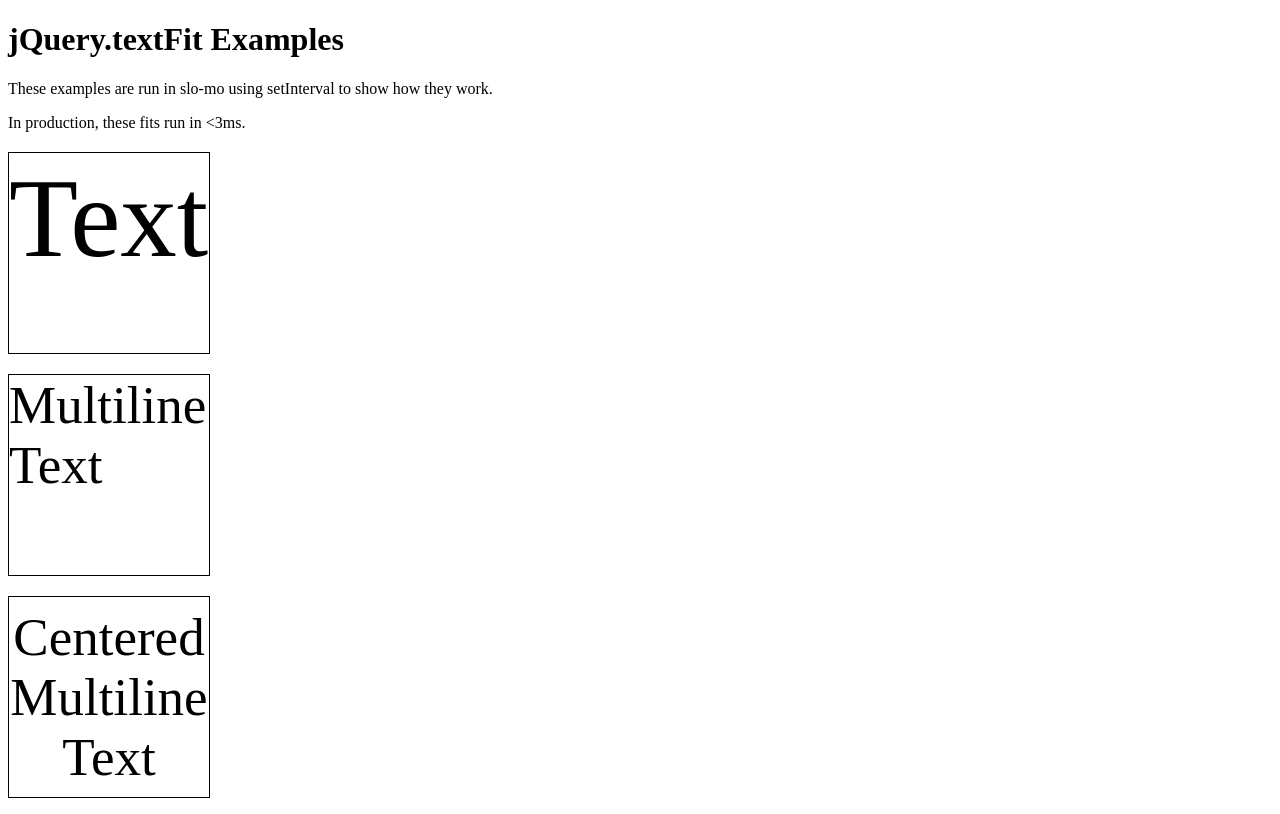
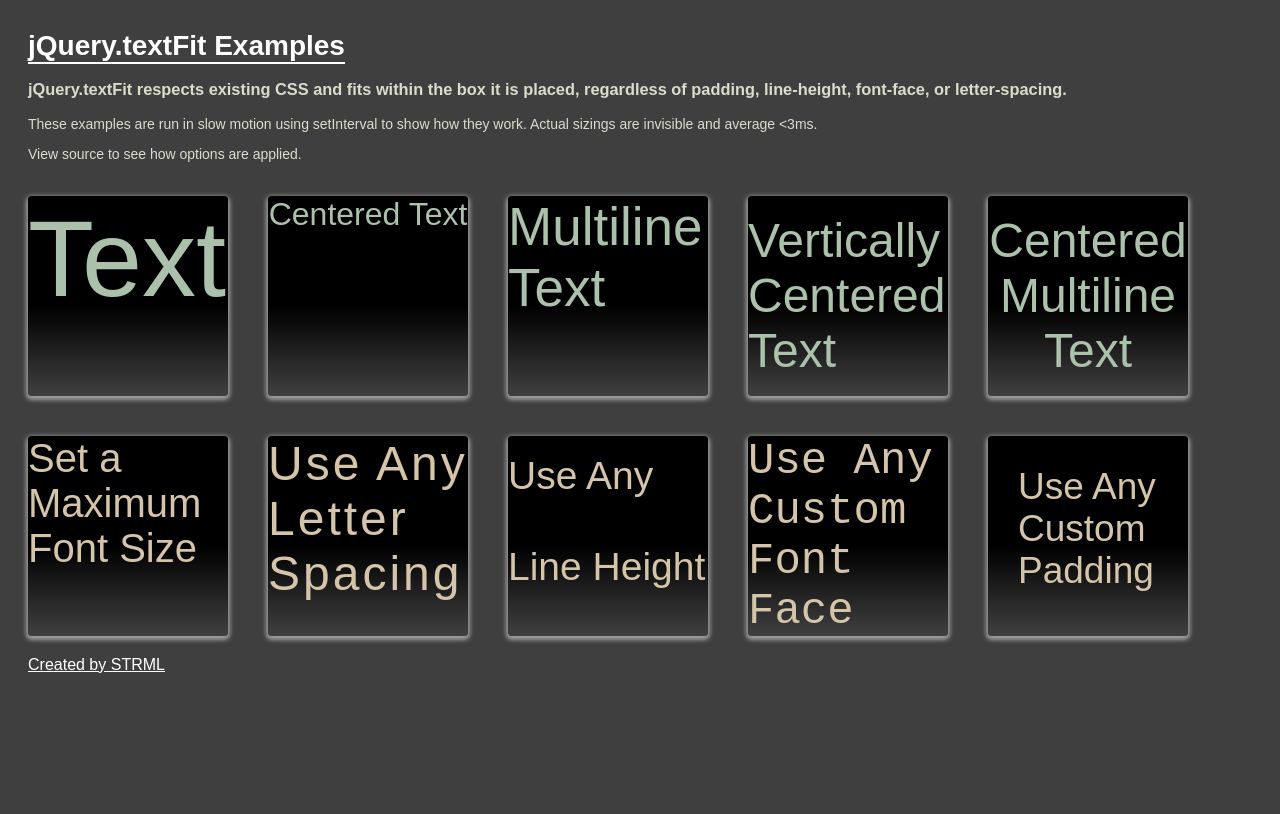
Before and after one commit to STRML/strml.github.com, a plain HTML site: page examples/jquery.textFit.html in a window 1280 px wide. Drawn offline with nearby package versions, Linux system fonts and the light colour scheme; a web font is replaced by a local one.

Commit message:
Updated demo

```diff
--- a/examples/jquery.textFit.html
+++ b/examples/jquery.textFit.html
@@ -2,38 +2,138 @@
 "http://www.w3.org/TR/html4/strict.dtd">
 <html>
   <head>
-    <title>jQuery.textFit Demo</title>
     <script src="http://code.jquery.com/jquery-1.7.2.min.js"></script>
     <script src="jquery.textFit.slow.js"></script>
+    <link href='http://fonts.googleapis.com/css?family=Astloch' rel='stylesheet' type='text/css'>
     <script>
       $(function(){
-        $("#container").textFit({maxFontSize: 160})
-        $("#multiLine").textFit()
-        $("#centeredMultiLine").textFit({alignHoriz: true, alignVert: true})
+        $("#container").textFit({maxFontSize: 120});
+        $("#horizCentered").textFit({alignHoriz: true});
+        $("#multiLine, #letterSpacing, #lineHeight, #fontFaces, #padding").textFit();
+        $("#vertCentered").textFit({alignVert: true});
+        $("#centeredMultiLine").textFit({alignHoriz: true, alignVert: true});
+        $("#maxFontSize").textFit({maxFontSize: 40});
       });
     </script>
     <style>
+      body{
+        background: #3F3F3F;
+        color: #DCDCCC;
+        font-family: Arial;
+        font-size: 14px;
+        margin-top: 30px;
+      }
+      *{
+        box-sizing: border-box;
+        -moz-box-sizing: border-box;
+        -webkit-box-sizing: border-box;
+      }
+      .header{
+        margin-left: 20px;
+        display: block;
+      }
+      h1{
+        border-bottom: 2px solid white;
+        display: inline-block;
+        margin: 0;
+        color: white;
+      }
       div{
-        border: 1px solid black;
         margin: 20px 0;
+        height: 200px;
+        width: 200px;
+        overflow: hidden;
+        font-size: 8px;
+        float: left;
+        margin: 20px;
+        color: #ACC1AC;
+
+        -webkit-box-shadow: 0px 2px 4px 2px rgba(255,255,255, 0.5);
+        -moz-box-shadow: 0px 2px 4px 2px rgba(255,255,255, 0.5);
+        box-shadow: 0px 2px 4px 2px rgba(255,255,255, 0.5);
+
+        -webkit-border-radius: 4px;
+        -moz-border-radius: 4px;
+        border-radius: 4px;
+
+        background: -webkit-gradient(linear, left top, left bottom,
+        color-stop(0%, black), color-stop(55%, black), color-stop(100%, #404040));
+        background: -moz-linear-gradient(top, black 0%, black 55%, #404040 130%);
       }
+      #fontFaces{
+        font-family: "Astloch", monospace;
+      }
+      #letterSpacing{
+        letter-spacing: 3px;
+      }
+      #lineHeight{
+        line-height: 80px;
+      }
+      #padding{
+        padding: 30px;
+      }
+      .optionalCSS{
+        color: #D4C4A9;
+      }
+      .homeLink{
+        display: block;
+        clear: both;
+        color: white;
+        font-size: 16px;
+        margin-left: 20px;
+      }
+      .homeLink:hover{
+        color: #ACC1AC;
+      }
+
     </style>
   </head>
   <body>
-    <h1> jQuery.textFit Examples </h1>
-    <p> These examples are run in slo-mo using setInterval to show how they work.</p>
-    <p> In production, these fits run in &lt;3ms.</p>
-    <div id="container" style="width: 200px; height: 200px; font-size: 8px">
+    <span class="header">
+      <h1> jQuery.textFit Examples </h1>
+      <h3> jQuery.textFit <b>respects existing CSS</b> and fits within the box it is placed, regardless of padding,
+           line-height, font-face, or letter-spacing.
+      </h3>
+      <p> These examples are run in slow motion using setInterval to show how they work. Actual sizings are invisible and average &lt;3ms.</p>
+      <p> View source to see how options are applied.</p>
+    </span>
+    <div id="container">
       Text
     </div>
-    <div id="multiLine" style="width: 200px; height: 200px; font-size: 8px">
+    <div id="horizCentered">
+      Centered Text
+    </div>
+    <div id="multiLine">
       Multiline<br>
       Text
     </div>
-    <div id="centeredMultiLine" style="width: 200px; height: 200px; font-size: 8px">
+    <div id="vertCentered">
+      Vertically Centered Text
+    </div>
+    <div id="centeredMultiLine">
       Centered<br>
       Multiline<br>
       Text
     </div>
+    <div id="maxFontSize" class="optionalCSS">
+      Set a Maximum<br>
+      Font Size
+    </div>
+    <div id="letterSpacing" class="optionalCSS">
+      Use Any
+      Letter Spacing
+    </div>
+    <div id="lineHeight" class="optionalCSS">
+      Use Any
+      Line Height
+    </div>
+    <div id="fontFaces" class="optionalCSS">
+      Use Any Custom
+      Font Face
+    </div>
+    <div id="padding" class="optionalCSS">
+      Use Any Custom Padding
+    </div>
+    <a class="homeLink" href="http://strml.github.com">Created by STRML</a>
   </body>
 </html>
```
Also changed, not shown: examples/jquery.textFit.slow.js.
